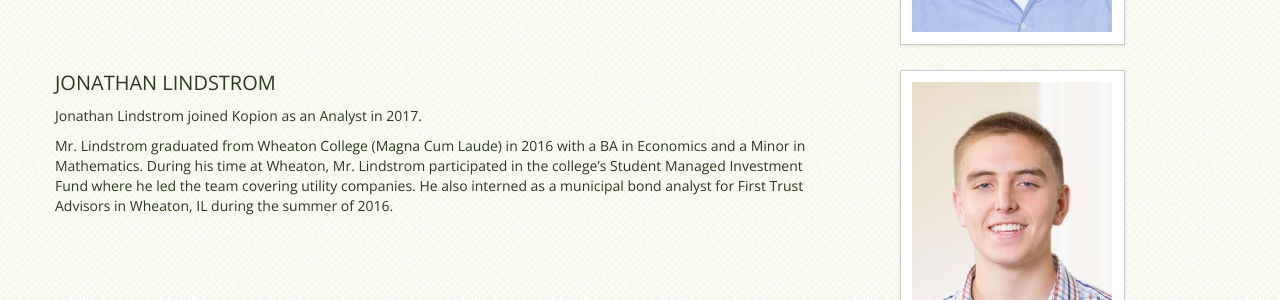
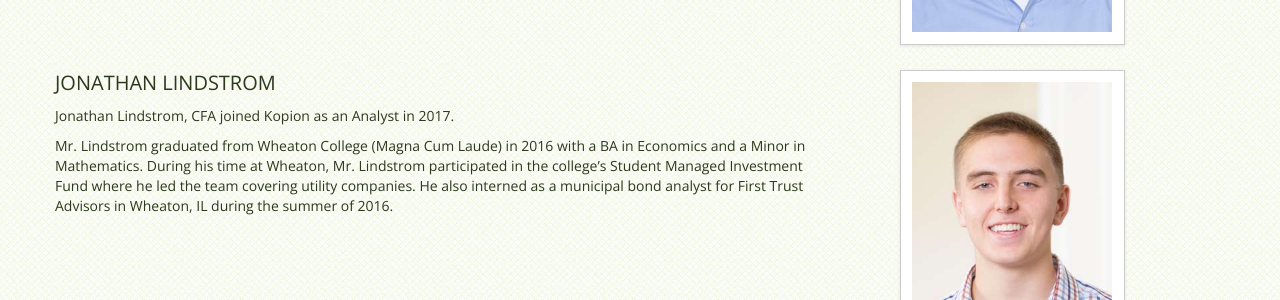
Before and after one commit to tlewismedia/kopion, a Jekyll site: the page built from team.html, in a window 1280 px wide. Shown: the part 426-726 px from the top of the page. Built offline with Jekyll 4.4.1, drawn with Linux system fonts in a browser that asks for light colours.

Commit message:
update images and team copy

```diff
--- a/team.html
+++ b/team.html
@@ -26,7 +26,7 @@ title: Our Team
 
       <h2>Jonathan Lindstrom</h2>
 
-      <p>Jonathan Lindstrom joined Kopion as an Analyst in 2017.</p>
+      <p>Jonathan Lindstrom, CFA joined Kopion as an Analyst in 2017.</p>
 
       <p>
       Mr. Lindstrom graduated from Wheaton College (Magna Cum Laude) in 2016 with a BA in Economics and a Minor in Mathematics.  During his time at Wheaton, Mr. Lindstrom participated in the college’s Student Managed Investment Fund where he led the team covering utility companies.  He also interned as a municipal bond analyst for First Trust Advisors in Wheaton, IL during the summer of 2016. </p>
```
Also changed, not shown: images/graph_kopion.png, images/graph_terry.png, images/table_kopion.png, images/table_terry.png.
